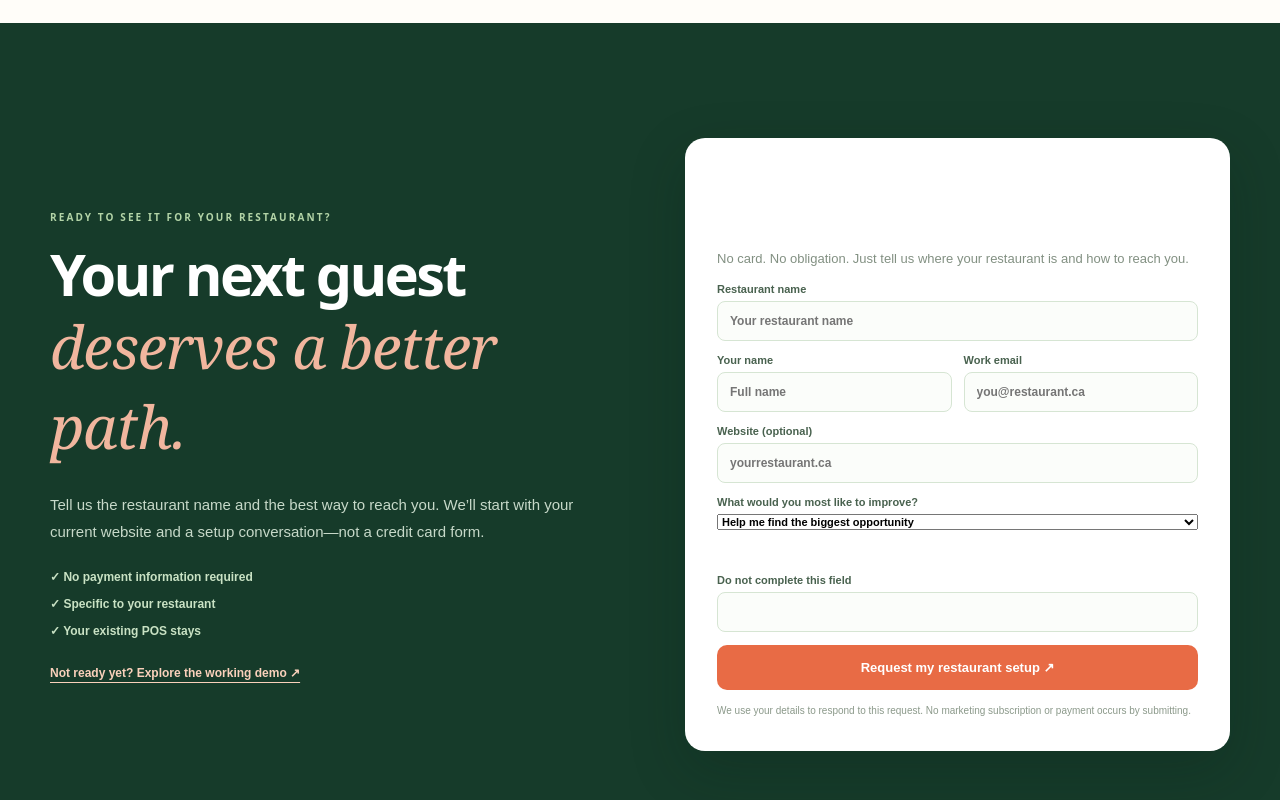
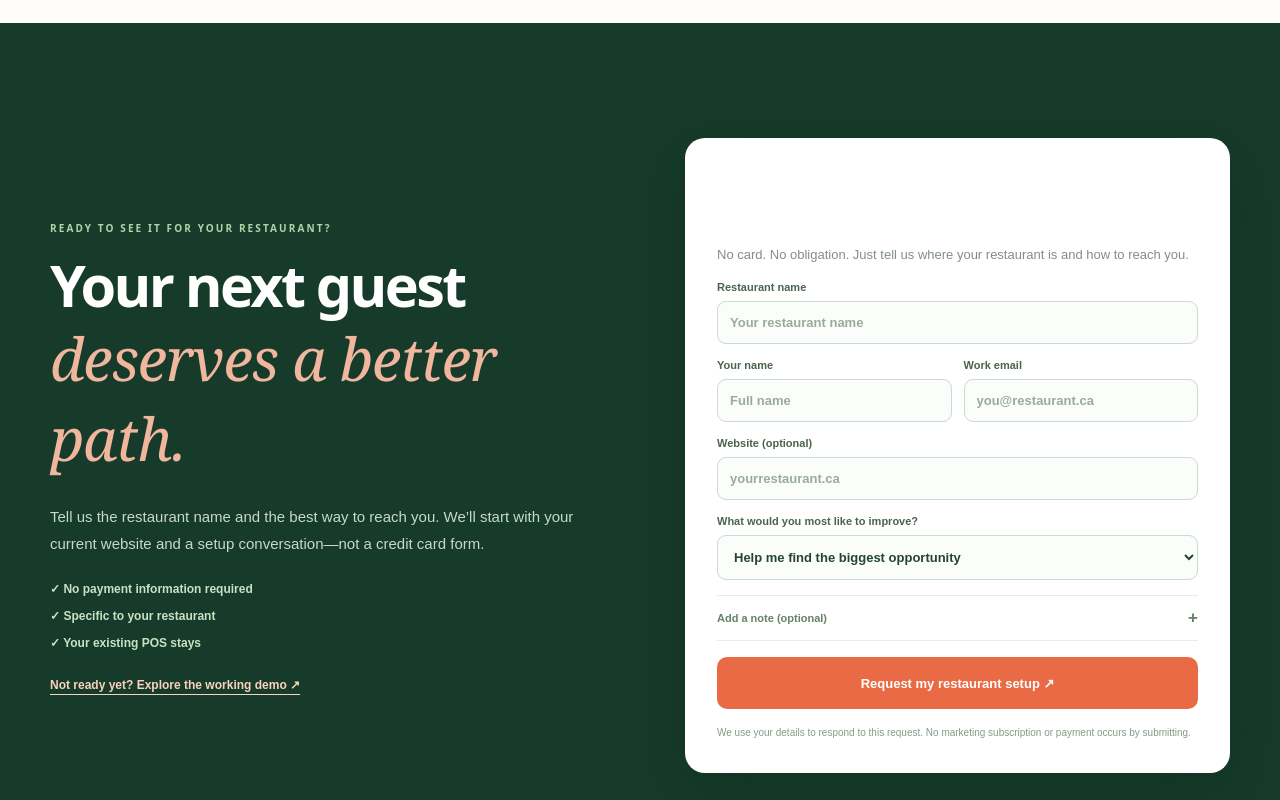
Before and after one commit to Noetfield-Systems/MiseNorth, a Next.js app: page / in a window 1280 px wide. Shown: the part 6840-7640 px from the top of the page. Built offline with nearby package versions, Linux system fonts and the light colour scheme; no server answers.

Commit message:
refactor(sales): provenance-tagged restaurant leads and premium low-friction contact form

```diff
--- a/app/globals.css
+++ b/app/globals.css
@@ -666,3 +666,24 @@
  .mn-site .mn-price-value-actions{gap:20px}
  .mn-site .mn-scan-bottom{padding:60px 0 80px}
 }
+
+
+/* Compact, progressive merchant inquiry: details remain optional. */
+.mn-site .mn-sales-form{display:grid;gap:15px}
+.mn-site .mn-sales-form h3{font-size:24px;line-height:1.25}
+.mn-site .mn-sales-form>p{margin-bottom:4px}
+.mn-site .mn-sales-form label{display:grid;gap:8px;font-size:11px;font-weight:800;color:#49644f}
+.mn-site .mn-sales-form input,.mn-site .mn-sales-form textarea,.mn-site .mn-sales-form select{width:100%;background:#fbfdfa;border:1px solid #cadccb;color:#254432;border-radius:9px;padding:13px 12px;font-size:13px;outline:none;min-height:43px}
+.mn-site .mn-sales-form input:focus,.mn-site .mn-sales-form textarea:focus,.mn-site .mn-sales-form select:focus{border-color:#5a975c;box-shadow:0 0 0 3px #8dc48b3b}
+.mn-site .mn-sales-form input::placeholder,.mn-site .mn-sales-form textarea::placeholder{color:#9aab9b}
+.mn-site .mn-sales-form .mn-sales-optional{border-top:1px solid #e8eee5;border-bottom:1px solid #e8eee5;padding:12px 0}
+.mn-site .mn-sales-form .mn-sales-optional summary{display:flex;align-items:center;justify-content:space-between;list-style:none;cursor:pointer;font-size:11px;color:#668267;font-weight:800}
+.mn-site .mn-sales-form .mn-sales-optional summary::-webkit-details-marker{display:none}
+.mn-site .mn-sales-form .mn-sales-optional[open] summary{margin-bottom:14px}
+.mn-site .mn-sales-form .mn-sales-optional summary span{font-size:17px}
+.mn-site .mn-sales-form .mn-sales-optional[open] summary span{transform:rotate(45deg)}
+.mn-site .mn-sales-form .mn-trap{position:absolute!important;left:-10000px!important;width:1px!important;height:1px!important;overflow:hidden!important}
+.mn-site .mn-sales-form>button{margin-top:1px;border-radius:10px;min-height:52px}
+.mn-site .mn-sales-form>small{font-size:10px;line-height:1.7;color:#879a87}
+.operator-shell .operator-site{font-size:12px;color:#607c65;line-height:1.6;overflow-wrap:anywhere}
+.operator-shell .operator-site>a{text-decoration:underline;text-underline-offset:3px;color:#206b45}
--- a/app/grader/report/[id]/page.tsx
+++ b/app/grader/report/[id]/page.tsx
@@ -15,7 +15,7 @@ export default async function ReportPage({params}:{params:Promise<{id:string}>})
  <div className="growth-scores">{r.categories.map(c=><article key={c.key}><div className="growth-score-heading"><span>{c.label}</span><strong>{c.score===null?"N/A":c.score+"/100"}</strong></div><div className="growth-score-track"><span style={{width:(c.score??0)+"%"}}/></div><small>{c.score===null?"The provider did not return a score for this category.":"Measured technical check · Weight "+c.weight+"%"}</small></article>)}</div>
  <div className="growth-findings-head"><div><span className="growth-section-eyebrow">PRIORITIZED TECHNICAL FINDINGS</span><h2>Where to focus next.</h2></div><span>{r.findings.length} reported issue{r.findings.length===1?"":"s"}</span></div>
  <div className="growth-findings">{r.findings.length?r.findings.map((f,i)=><article key={f.id}><span className="growth-finding-index">{String(i+1).padStart(2,"0")}</span><div><h3>{f.title}</h3><p>{f.description||"Lighthouse flagged this technical area for improvement."}</p><small>Measured audit score {f.measuredScore}/100</small></div><span className="growth-finding-label">{f.status==="needs-attention"?"Needs attention":"Can improve"}</span></article>):<div className="growth-no-findings">No significant issues were returned from the selected audited checks. That does not mean the website is free from other problems.</div>}</div>
- <div className="growth-report-cta"><div><span className="growth-section-eyebrow">FROM REPORT TO REAL ACTION</span><h2>Want a better guest experience?</h2><p>MiseNorth helps restaurants create a branded guest website with digital menus, QR flows, direct order requests, reservations and customer records—without replacing the POS.</p><div className="growth-report-actions"><Link href={"/grader/report/"+id+"/preview"} className="growth-dark-button">See an instant website concept ↗</Link><Link href="/demo">Explore the product demo ↗</Link></div></div><InquiryForm intent="restaurant" auditId={id} headline="Talk to us about your restaurant"/></div>
+ <div className="growth-report-cta"><div><span className="growth-section-eyebrow">FROM REPORT TO REAL ACTION</span><h2>Want a better guest experience?</h2><p>MiseNorth helps restaurants create a branded guest website with digital menus, QR flows, direct order requests, reservations and customer records—without replacing the POS.</p><div className="growth-report-actions"><Link href={"/grader/report/"+id+"/preview"} className="growth-dark-button">See an instant website concept ↗</Link><Link href="/demo">Explore the product demo ↗</Link></div></div><InquiryForm intent="restaurant" source="audit_report" auditId={id} headline="Talk to us about your restaurant"/></div>
  <div className="growth-report-disclaimer">{r.advisory} Source: {r.source}{r.sourceVersion?" ("+r.sourceVersion+")":""}. Scanned URL: {r.auditedUrl}. This report reflects one point in time.</div>
  </section><footer className="container growth-grader-footer"><Link href="/">← MiseNorth home</Link><Link href="/grader">Run another free audit ↗</Link></footer></main>;
 }
--- a/app/page.tsx
+++ b/app/page.tsx
@@ -81,7 +81,7 @@ export default function Home(){
   <div className="mn-price-card"><span className="mn-price-label">FOUNDING RESTAURANT · PROPOSED</span><div className="mn-price-amount"><strong>$99</strong><span>CAD / location / month</span></div><p>+ $149 CAD one-time setup proposal</p><div className="mn-price-rule"/><div className="mn-price-includes"><span>✓ Branded restaurant website and menu</span><span>✓ Mobile-friendly table QR links</span><span>✓ Pickup and dine-in requests</span><span>✓ Reservation requests and staff review</span><span>✓ Guest records and owner dashboard</span></div><Link href="#get-started" className="mn-button mn-price-cta">Discuss my restaurant setup <span>↗</span></Link><small>Founding pricing is a proposal; checkout is not yet active. Guest food payments, POS sync and automated outbound campaigns are not included.</small></div>
  </div></section>
  <section className="mn-faq" id="faq"><div className="container mn-faq-grid"><div><span className="mn-eyebrow">THE QUESTIONS WE’D ASK TOO</span><h2>Clear answers.<br/><em>Before you buy.</em></h2><p>Restaurant operators have enough surprises. You should know what is working today and what isn't.</p><Link href="#get-started" className="mn-text-link">Ask about your specific setup ↗</Link></div><div className="mn-faq-list">{questions.map(([q,a],i)=><details key={q} open={i===0}><summary>{q}<span>+</span></summary><p>{a}</p></details>)}</div></div></section>
- <section className="mn-final" id="get-started"><div className="container mn-final-grid"><div><span className="mn-eyebrow">READY TO SEE IT FOR YOUR RESTAURANT?</span><h2>Your next guest<br/><em>deserves a better path.</em></h2><p>Tell us the restaurant name and the best way to reach you. We’ll start with your current website and a setup conversation—not a credit card form.</p><div className="mn-final-points"><span>✓ No payment information required</span><span>✓ Specific to your restaurant</span><span>✓ Your existing POS stays</span></div><Link href="/demo" className="mn-final-demo">Not ready yet? Explore the working demo ↗</Link></div><div className="mn-final-form"><InquiryForm intent="restaurant" headline="See what MiseNorth could look like for you"/></div></div></section>
+ <section className="mn-final" id="get-started"><div className="container mn-final-grid"><div><span className="mn-eyebrow">READY TO SEE IT FOR YOUR RESTAURANT?</span><h2>Your next guest<br/><em>deserves a better path.</em></h2><p>Tell us the restaurant name and the best way to reach you. We’ll start with your current website and a setup conversation—not a credit card form.</p><div className="mn-final-points"><span>✓ No payment information required</span><span>✓ Specific to your restaurant</span><span>✓ Your existing POS stays</span></div><Link href="/demo" className="mn-final-demo">Not ready yet? Explore the working demo ↗</Link></div><div className="mn-final-form"><InquiryForm intent="restaurant" source="homepage" headline="See what MiseNorth could look like for you"/></div></div></section>
  <footer className="mn-footer"><div className="container mn-footer-top"><div><Link href="/" className="mn-logo"><span className="mn-logo-glyph">m<span>·</span></span>mise<span>north</span></Link><p>Practical restaurant technology.<br/>Designed in Vancouver, Canada.</p></div><div><b>Explore</b><Link href="/grader">Free website audit</Link><Link href="/demo">Working product demo</Link><Link href="/pricing">Pricing</Link></div><div><b>Company</b><Link href="/partners">Partners</Link><Link href="/investors">Investors</Link><Link href="/operator">Operator</Link></div><div><b>Your workspace</b><Link href="/login">Sign in</Link><Link href="/signup">Restaurant access</Link><Link href="/forgot-password">Account recovery</Link></div></div><div className="container mn-footer-bottom"><span>© {new Date().getFullYear()} MiseNorth · A product of Noetfield Systems Inc.</span><span>Built for independent restaurants. No invented testimonials or sales claims.</span></div></footer>
  <div className="mn-mobile-cta"><Link href="/grader">Free website audit ↗</Link><Link href="#get-started">Get my setup ↗</Link></div>
  </main>;
--- a/app/pricing/page.tsx
+++ b/app/pricing/page.tsx
@@ -19,7 +19,7 @@ export default function Pricing(){
   <section className="mn-price-explain"><div className="container"><span className="mn-eyebrow">KNOW WHAT YOU'RE GETTING</span><h2>Everything you need for the first direct guest journey.<br/><em>None of the vague promises.</em></h2><div className="mn-price-columns"><article><span>INCLUDED IN THE PROPOSAL</span>{included.map(x=><p key={x}><b>✓</b>{x}</p>)}</article><article><span>NOT CURRENTLY INCLUDED</span>{notIncluded.map(x=><p key={x}><b>—</b>{x}</p>)}<small>When these integrations become available, we will explain their scope and pricing separately.</small></article></div></div></section>
   <section className="mn-price-value"><div className="container mn-price-value-inner"><div><span className="mn-eyebrow">TRY IT BEFORE YOU DISCUSS PRICE</span><h2>Judge the product<br/><em>by the guest journey.</em></h2><p>Open a real demo with a fictional café. Test the menu, direct requests and the owner workflow. No fake merchant testimonials.</p></div><div className="mn-price-value-actions"><Link className="mn-button" href="/r/demo-cedar-salt-cafe">See the guest experience ↗</Link><Link href="/demo" className="mn-text-link">Explore all restaurant demos ↗</Link></div></div></section>
   <section className="mn-faq" id="pricing-faq"><div className="container mn-faq-grid"><div><span className="mn-eyebrow">BEFORE YOU DECIDE</span><h2>What about<br/><em>the fine print?</em></h2><p>No hidden claims about food payments, POS integrations or guaranteed revenue.</p></div><div className="mn-faq-list">{questions.map(([q,a])=><details key={q}><summary>{q}<span>+</span></summary><p>{a}</p></details>)}</div></div></section>
-  <section className="mn-final" id="restaurant-pricing-form"><div className="container mn-final-grid"><div><span className="mn-eyebrow">FOUNDING RESTAURANT REQUEST</span><h2>Tell us about<br/><em>your restaurant.</em></h2><p>We'll use your current setup to discuss what an effective first version looks like. There's no payment or subscription commitment in this inquiry.</p><div className="mn-final-points"><span>✓ Restaurant-specific conversation</span><span>✓ No card required</span><span>✓ Existing POS stays</span></div></div><div className="mn-final-form"><InquiryForm intent="restaurant" headline="Request the founding restaurant offer"/></div></div></section>
+  <section className="mn-final" id="restaurant-pricing-form"><div className="container mn-final-grid"><div><span className="mn-eyebrow">FOUNDING RESTAURANT REQUEST</span><h2>Tell us about<br/><em>your restaurant.</em></h2><p>We'll use your current setup to discuss what an effective first version looks like. There's no payment or subscription commitment in this inquiry.</p><div className="mn-final-points"><span>✓ Restaurant-specific conversation</span><span>✓ No card required</span><span>✓ Existing POS stays</span></div></div><div className="mn-final-form"><InquiryForm intent="restaurant" source="pricing" headline="Request the founding restaurant offer"/></div></div></section>
   <footer className="mn-footer"><div className="container mn-footer-bottom"><Link href="/">← MiseNorth homepage</Link><span>© {new Date().getFullYear()} MiseNorth · Noetfield Systems Inc.</span></div></footer>
  </main>;
 }
--- a/app/signup/page.tsx
+++ b/app/signup/page.tsx
@@ -40,7 +40,7 @@ export default function Signup(){
   finally{setBusy(false);}
  }
  if(registrationReady===null)return <main className="auth-main"><p className="notice">Checking registration availability…</p></main>;
- if(!registrationReady)return <main className="auth-shell"><aside className="auth-aside"><Link href="/" className="brand"><span className="brand-mark">M</span>MiseNorth</Link><div><div className="eyebrow">Founding restaurant access</div><h1>Start with your restaurant, not paperwork.</h1><p>We are activating verified email onboarding. Submit a setup request now, without creating an inaccessible account.</p></div><small>MiseNorth · A Noetfield Systems Inc. product</small></aside><section className="auth-main"><div className="auth-card" style={{maxWidth:490,width:"100%"}}><InquiryForm intent="restaurant" headline="Request restaurant access"/><p className="tiny muted" style={{marginTop:12}}><Link href="/demo" className="text-link">Explore the working demo ↗</Link></p></div></section></main>;
+ if(!registrationReady)return <main className="auth-shell"><aside className="auth-aside"><Link href="/" className="brand"><span className="brand-mark">M</span>MiseNorth</Link><div><div className="eyebrow">Founding restaurant access</div><h1>Start with your restaurant, not paperwork.</h1><p>We are activating verified email onboarding. Submit a setup request now, without creating an inaccessible account.</p></div><small>MiseNorth · A Noetfield Systems Inc. product</small></aside><section className="auth-main"><div className="auth-card" style={{maxWidth:490,width:"100%"}}><InquiryForm intent="restaurant" source="signup" headline="Request restaurant access"/><p className="tiny muted" style={{marginTop:12}}><Link href="/demo" className="text-link">Explore the working demo ↗</Link></p></div></section></main>;
  return <main className="auth-shell">
   <aside className="auth-aside"><Link href="/" className="brand"><span className="brand-mark">M</span>MiseNorth</Link><div><div className="eyebrow">Your restaurant, connected</div><h1>Build your<br/>digital home.<br/>Keep every<br/>guest in view.</h1><p>Create a private restaurant workspace. Your real menu, guests and orders belong to your business—no sample data is inserted.</p></div><small>Made for Vancouver hospitality businesses.</small></aside>
   <section className="auth-main"><form className="auth-card" onSubmit={submit}>
```
Also changed, not shown: app/investors/page.tsx (+1 -1 lines), app/partners/page.tsx (+1 -1 lines).
